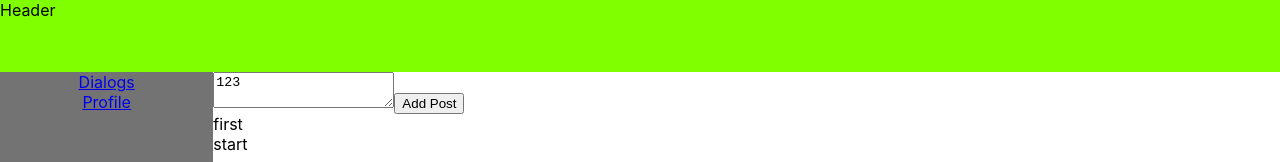
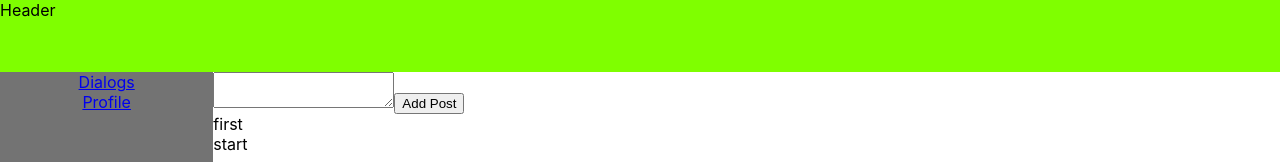
Before and after one commit to kachanovski/it-incubator-social-newtwork-ts, a React (Create React App) app: page /profile in a window 1280 px wide. Shown: the top 162 px of the page. Built offline with nearby package versions, Linux system fonts and the light colour scheme.

Commit message:
lesson 35 TS

```diff
--- a/src/index.tsx
+++ b/src/index.tsx
@@ -1,9 +1,23 @@
 import './index.css';
 import * as serviceWorker from './serviceWorker';
-import state from "./redux/state";
-import {rerender} from "./render";
+import state, {subscribe} from "./redux/state";
+import {addPost, rootStateType, changePostValue} from "./redux/state";
+import ReactDOM from "react-dom";
+import React from "react";
+import App from "./App";
+
+const rerender = (state: rootStateType) => {
+    ReactDOM.render(
+        <React.StrictMode>
+            <App state={state} changePostValue={changePostValue} addPost={addPost}/>
+        </React.StrictMode>,
+        document.getElementById('root')
+    );
+}
 
 rerender(state)
+
+subscribe(rerender)
 
 
 // If you want your app to work offline and load faster, you can change
--- a/src/redux/state.ts
+++ b/src/redux/state.ts
@@ -1,4 +1,6 @@
-import {rerender} from "../render";
+let rerender = (state: any) => {
+
+}
 
 export type postsType = {
     id: number
@@ -37,7 +39,7 @@ let state: rootStateType = {
             {id: 1, textPost: 'first', likesCount: 23},
             {id: 2, textPost: 'start', likesCount: 12},
         ],
-        newText: "123"
+        newText: ""
     },
     dialogPage: {
         dialogs: [
@@ -58,13 +60,14 @@ export type AddPostType = (newPostText: string) => void
 export type changePostValueType = (newText: string) => void
 
 
-export let addPost = (newPostText: string) => {
+export let addPost = () => {
     const newPost: postsType = {
         id: 3,
-        textPost: newPostText,
+        textPost: state.profilePage.newText,
         likesCount: 0
     }
     state.profilePage.posts.push(newPost)
+    state.profilePage.newText = ''
     rerender(state)
 }
 
@@ -72,3 +75,7 @@ export let changePostValue = (newText:string) => {
     state.profilePage.newText = newText
     rerender(state)
 }
+
+export const subscribe =(observer:any) => {
+rerender = observer
+}
--- a/src/render.tsx
+++ /dev/null
@@ -1,13 +0,0 @@
-import {addPost, rootStateType, changePostValue} from "./redux/state";
-import ReactDOM from "react-dom";
-import React from "react";
-import App from "./App";
-
-export const rerender = (state: rootStateType) => {
-    ReactDOM.render(
-        <React.StrictMode>
-            <App state={state} changePostValue={changePostValue} addPost={addPost}/>
-        </React.StrictMode>,
-        document.getElementById('root')
-    );
-}
```
